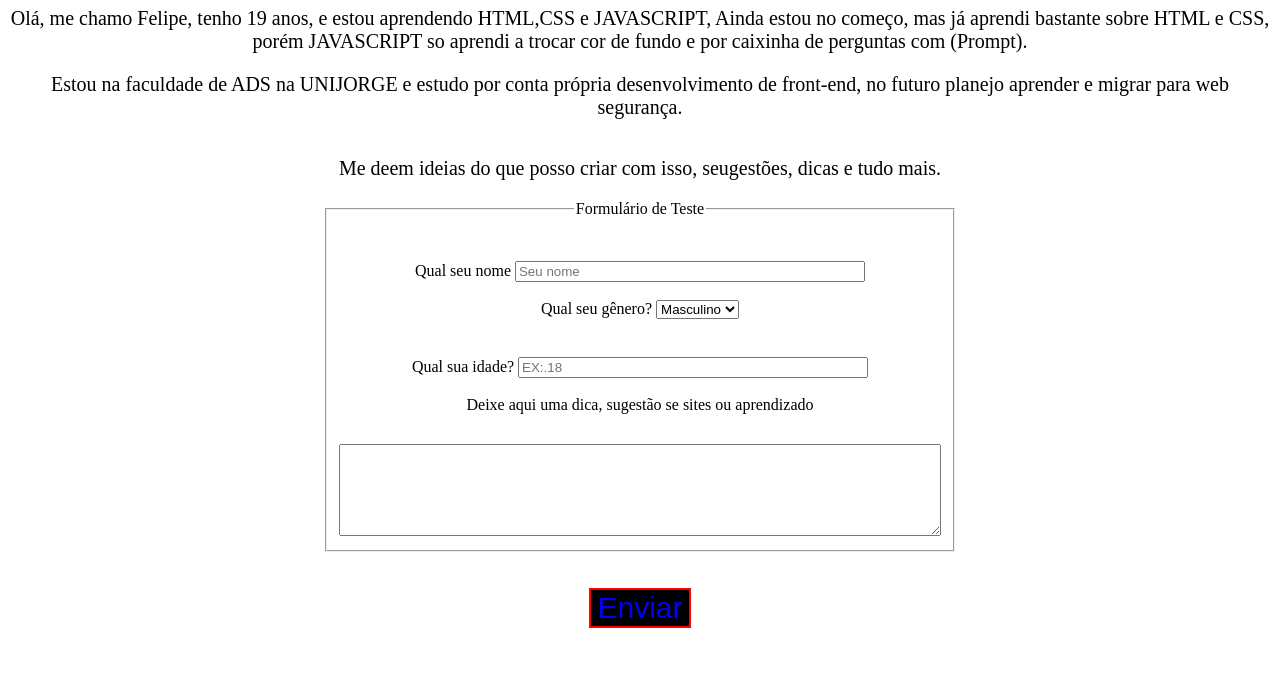
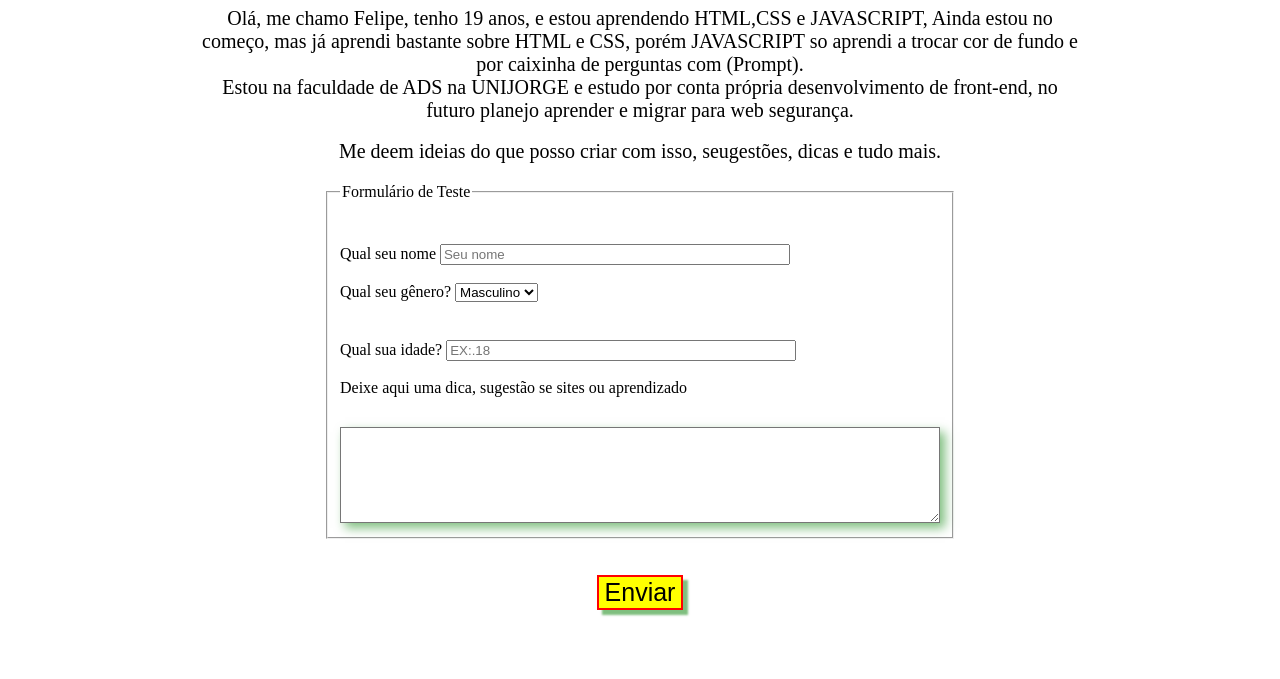
Before and after one commit to Felipe00lk/Site-de-teste-1, a plain HTML site: page index.html in a window 1280 px wide. Shown: the part 121-800 px from the top of the page. Drawn offline with Linux system fonts and the light colour scheme.

Commit message:
Update style.css

```diff
--- a/style.css
+++ b/style.css
@@ -13,24 +13,23 @@ body.dark #escuro {
 }
 h1 {
 color:red;
+  text-align:center;
 }
 p {
 font-size:20px;
+  text-align:center;
+   width:70%;
+  margin:auto;
+
 
 }
-.linha {
- margin:0 20px;
-}
-body{
-  text-ALIGN:CENTER;
 
-}
 input, option {
 width:100%;
   color:red;
  max-width:350px;
   box-sizing: border-box;
-  margin:20px 0 0 0
+  margin:20px 0 0 0;
 
 
 }
@@ -45,6 +44,10 @@ input:focus, option:focus{
   box-sizing:border-box;
   margin:30px 0 0 0;
   reslize:vertical;
+  outiine:none;
+  box-shadow: 5px 5px 10px rgba(0, 128, 0, 0.5);
+  font-size:15px;
+  color:blue;
 
 
 }
@@ -52,19 +55,17 @@ input:focus, option:focus{
 #formulario {
  display:block;
  margin:0px  auto;
-  text-align:center;
+  text-align:left;
   width:50%;
-
-
-
-}
-fieldset {
-  margin:0px 1px 0 1px;
+  padding:20px;
 
 }
 #enviar{
-  font-size:30px;
-  color:blue;
-  background:black;
-  border:solid red 2px;
+  font-size: 25px;
+  display: block;
+  margin:auto;
+  border:solid 2px red;
+  outiine:none;
+  box-shadow: 5px 5px 2px rgba(0, 128, 0, 0.5);
+  background:yellow;
 }
```
